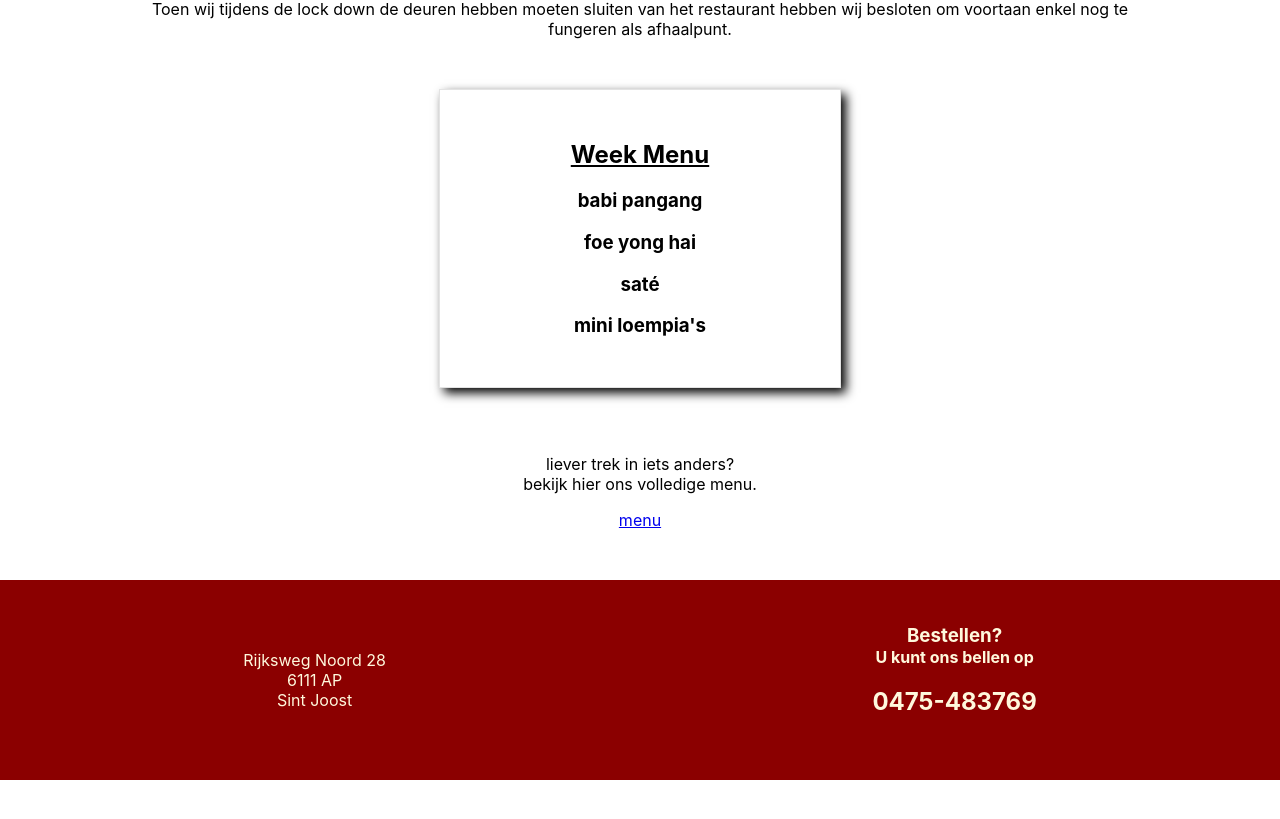
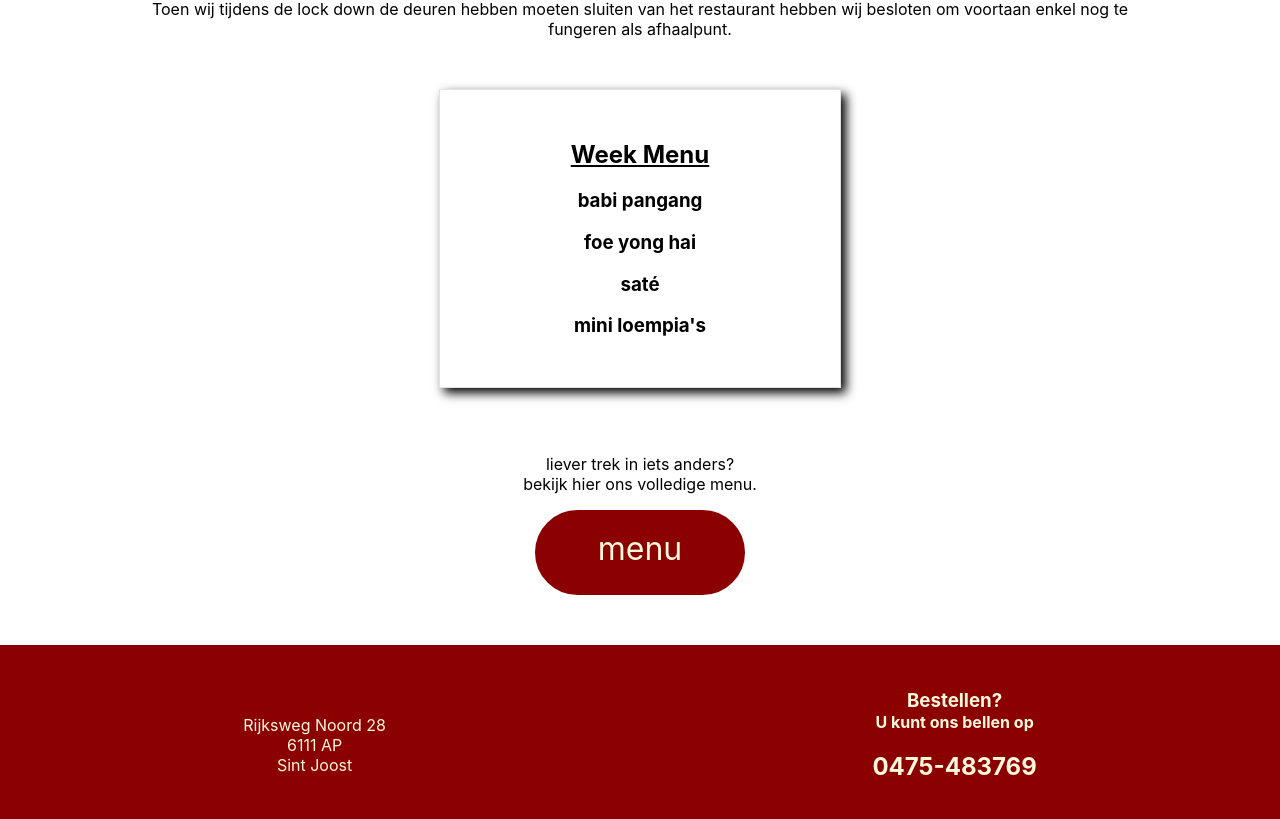
Before and after one commit to J-Segers/restaurant-kam-po, a React (Create React App) app: page / in a window 1280 px wide. Shown: the part 1065-1884 px from the top of the page. Before the commit the page ends 1845 px from the top, so only its background shows below. Built offline with nearby package versions, Linux system fonts and the light colour scheme.

Commit message:
menu-btn gestyled en footer flex-direction veranderd voor mobiele weergave

```diff
--- a/src/componenten/Footer/Footer.css
+++ b/src/componenten/Footer/Footer.css
@@ -1,7 +1,8 @@
 footer {
     width: 100%;
-    height: 200px;
+    min-height: 200px;
     display: flex;
+    flex-direction: column;
     justify-content: space-around;
     align-items: center;
     background-color:darkred;
@@ -9,6 +10,20 @@ footer {
     margin-top: 50px;
 }
 
+#adres, #contact {
+    margin-top: 50px;
+}
+
 footer h3, footer h4 {
-    margin: 0
+    margin: 0;
 }
+
+@media screen and (min-width: 768px) {
+    footer {
+        flex-direction: row;
+    }
+
+    #adres, #contact {
+        margin-top: 0;
+    }
+}
--- a/src/pages/home/Home.css
+++ b/src/pages/home/Home.css
@@ -17,3 +17,29 @@
   width: 80%;
   margin-bottom: 50px;
 }
+
+.menu-btn {
+  width: 200px;
+  height: 75px;
+  background-color: darkred;
+  color: cornsilk;
+  text-decoration: none;
+  display: flex;
+  justify-content: center;
+  align-items: center;
+  border-radius: 50px;
+  border: 5px solid darkred;
+}
+
+.menu-btn:hover {
+  background-color: cornsilk;
+  color: darkred;
+}
+
+.menu-btn p {
+  font-size: xx-large;
+  margin-bottom: 40px;
+  display: inline-block;
+  text-align: center;
+  vertical-align: center;
+}
--- a/src/pages/home/Home.js
+++ b/src/pages/home/Home.js
@@ -1,4 +1,4 @@
-import React from 'react';
+import React, { useEffect } from 'react';
 import hero from '../../assets/restaurant_kampo_rijksweg.png';
 import "./Home.css";
 import { NavLink } from 'react-router-dom';
@@ -6,6 +6,11 @@ import WeekMenu from '../../componenten/weekMenu/WeekMenu';
 
 
 function Home() {
+
+    useEffect(() => {
+        window.scrollTo(0,0);
+    }, [])
+
     return (
         <div id="home">
             <img id={"hero-img"} src={hero} alt="" />
@@ -21,7 +26,7 @@ function Home() {
                 liever trek in iets anders?<br />
                 bekijk hier ons volledige menu.
             </p>
-            <NavLink className="menu-btn" to={"/menu"}>menu</NavLink>
+            <NavLink className="menu-btn" to={"/menu"}><p>menu</p></NavLink>
         </div>
     );
 }
--- a/src/pages/menu/Menu.js
+++ b/src/pages/menu/Menu.js
@@ -3,6 +3,10 @@ import "./Menu.css";
 import { Link } from 'react-router-dom';
 
 function Menu({data}) {
+
+    useEffect(() => {
+        window.scrollTo(0,0);
+    }, [])
 
     let menuCatArr = new Array();
     let euCurrency = new Intl.NumberFormat('en-NL', {
```
